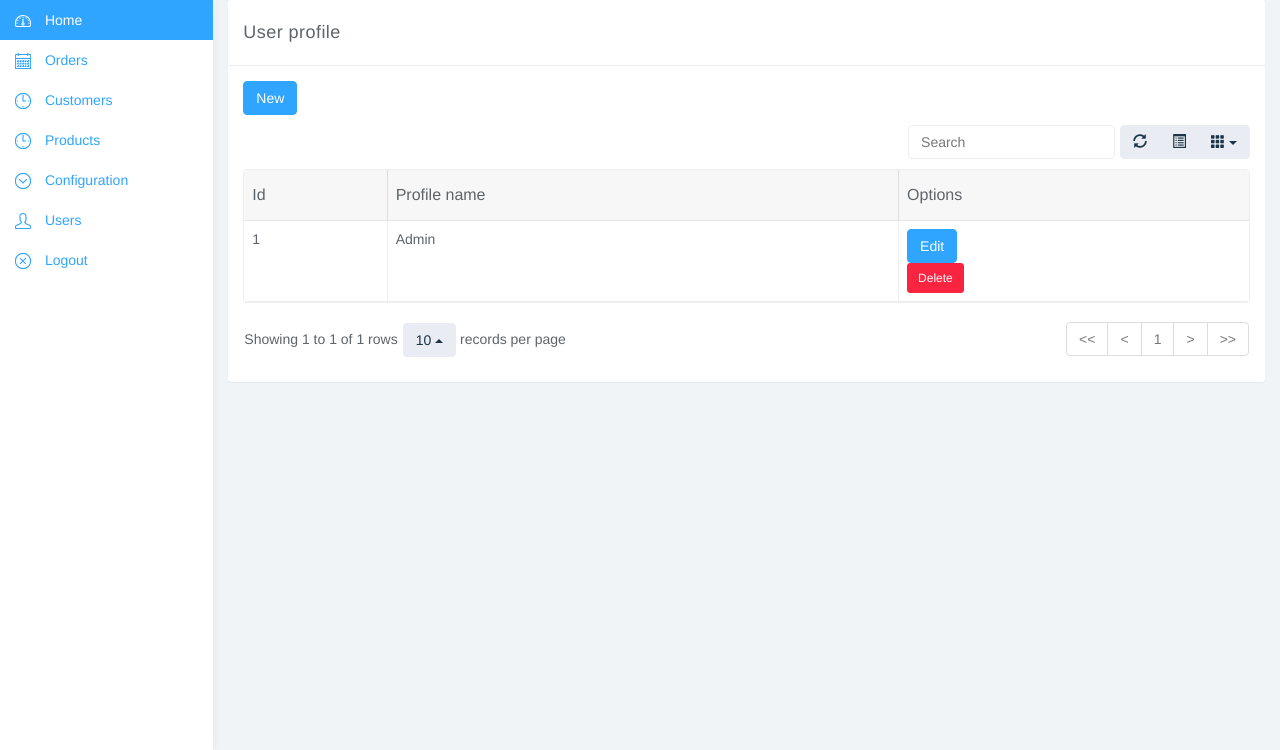
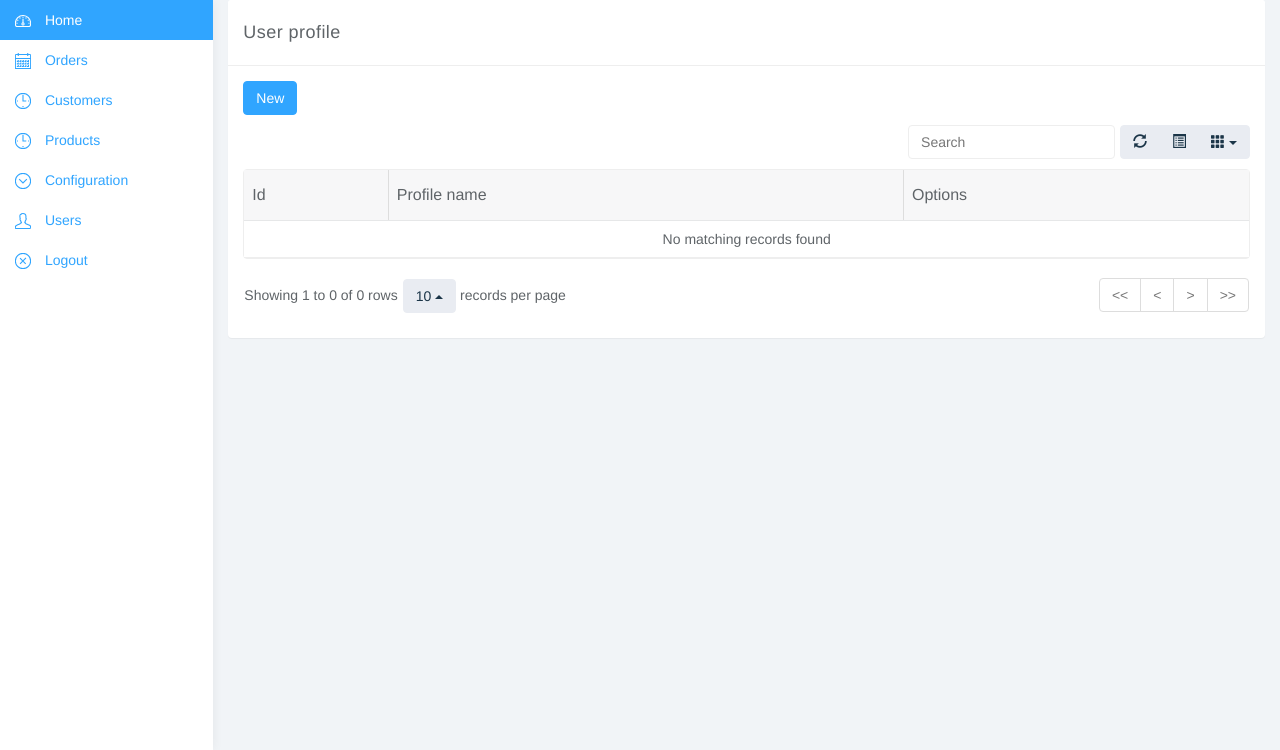
Before and after one commit to EdgarEldy/django_tutorial, a Django app: page /profiles in a window 1280 px wide. Shown: the part 50-800 px from the top of the page. Run offline with Django 3.2, Linux system fonts and the light colour scheme; some libraries are stand-ins or nearby versions.

Commit message:
Update profiles/index : Showing all profiles

```diff
--- a/app/templates/app/profiles/index.html
+++ b/app/templates/app/profiles/index.html
@@ -16,20 +16,23 @@
                     </tr>
                 </thead>
                 <tbody>
+                    {% for profile in profiles %}
                     <tr>
-                        <td>1</td>
-                        <td>Admin</td>
+                        <td>{{ profile.id }} </td>
+                        <td>{{ profile.profile_name }}</td>
                         <td>
                             <div class="card-footer">
                                 <a href="#" class="btn btn-primary">Edit</a>
-                                <form action="" method="post">
-                                    <button type="submit" class="btn btn-danger btn-sm">
-                                        Delete
-                                    </button>
+                                <form action="#" method="post">
+                                    {% csrf_token %}
+                                    <button type="submit"
+                                        onclick="return confirm('Are sure you want to delete this profile ?')"
+                                        class="btn btn-danger btn-sm">Delete</button>
                                 </form>
                             </div>
                         </td>
                     </tr>
+                    {% endfor %}
                 </tbody>
             </table>
         </div>
```
